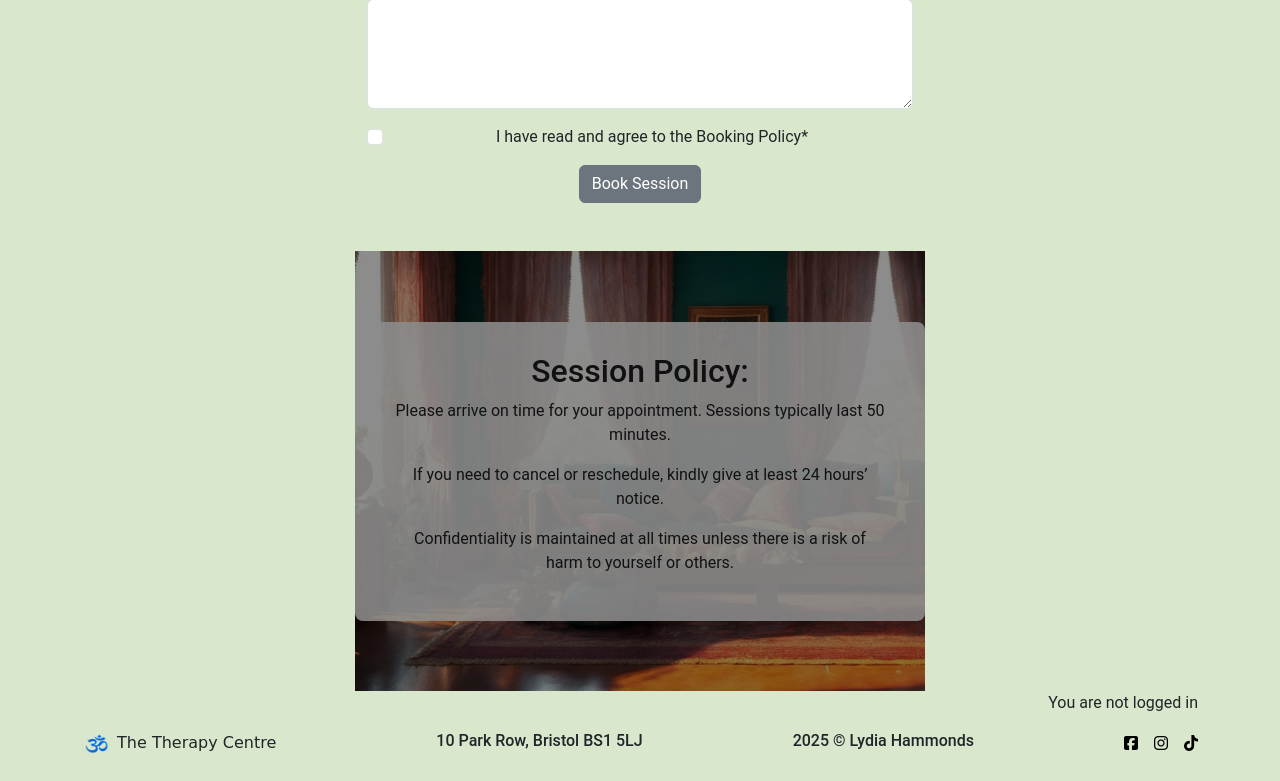
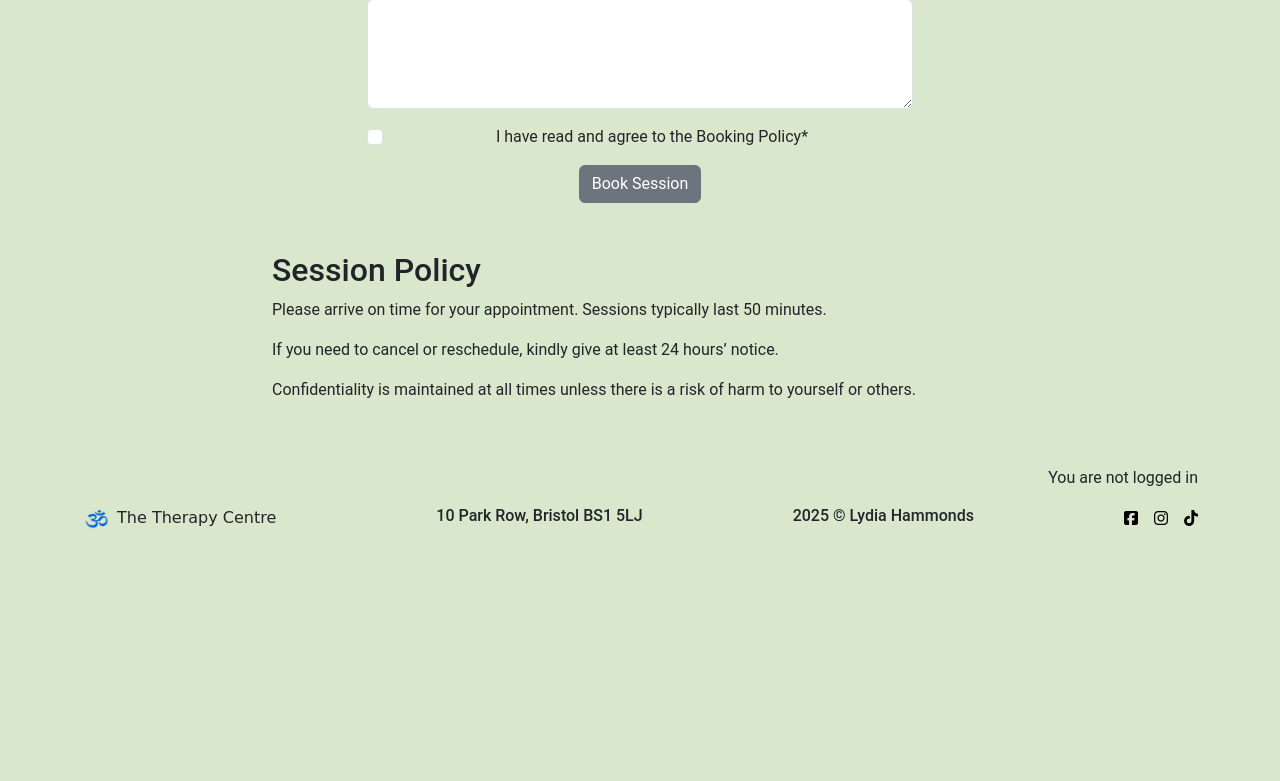
Before and after one commit to LidiaMorejudo/therapycentre, a Django app: page /booking/ in a window 1280 px wide. Shown: the part 795-1576 px from the top of the page. After the commit the page ends 1323 px from the top, so only its background shows below. Run offline with Django 5.2, Linux system fonts and the light colour scheme; some libraries are stand-ins or nearby versions.

Commit message:
Changes to booking page to increase readability

```diff
--- a/booking/templates/booking/booking.html
+++ b/booking/templates/booking/booking.html
@@ -37,16 +37,17 @@
         </div>
     </div>
 
-    <div class="row justify-content-center">
-        <div class="col-12 col-md-6 contact-background">
-            <div class="callout text-center" id="session-policy">
-                <h2>Session Policy:</h2>
+    <div class="row justify-content-center mb-5">
+        <div class="col-12 col-md-8">
+            <div class="booking-policy" id="session-policy">
+                <h2>Session Policy</h2>
                 <p>Please arrive on time for your appointment. Sessions typically last 50 minutes.</p>
                 <p>If you need to cancel or reschedule, kindly give at least 24 hours’ notice.</p>
                 <p>Confidentiality is maintained at all times unless there is a risk of harm to yourself or others.</p>
             </div>
         </div>
     </div>
+
 </div>
 
 {% endblock %}
```
